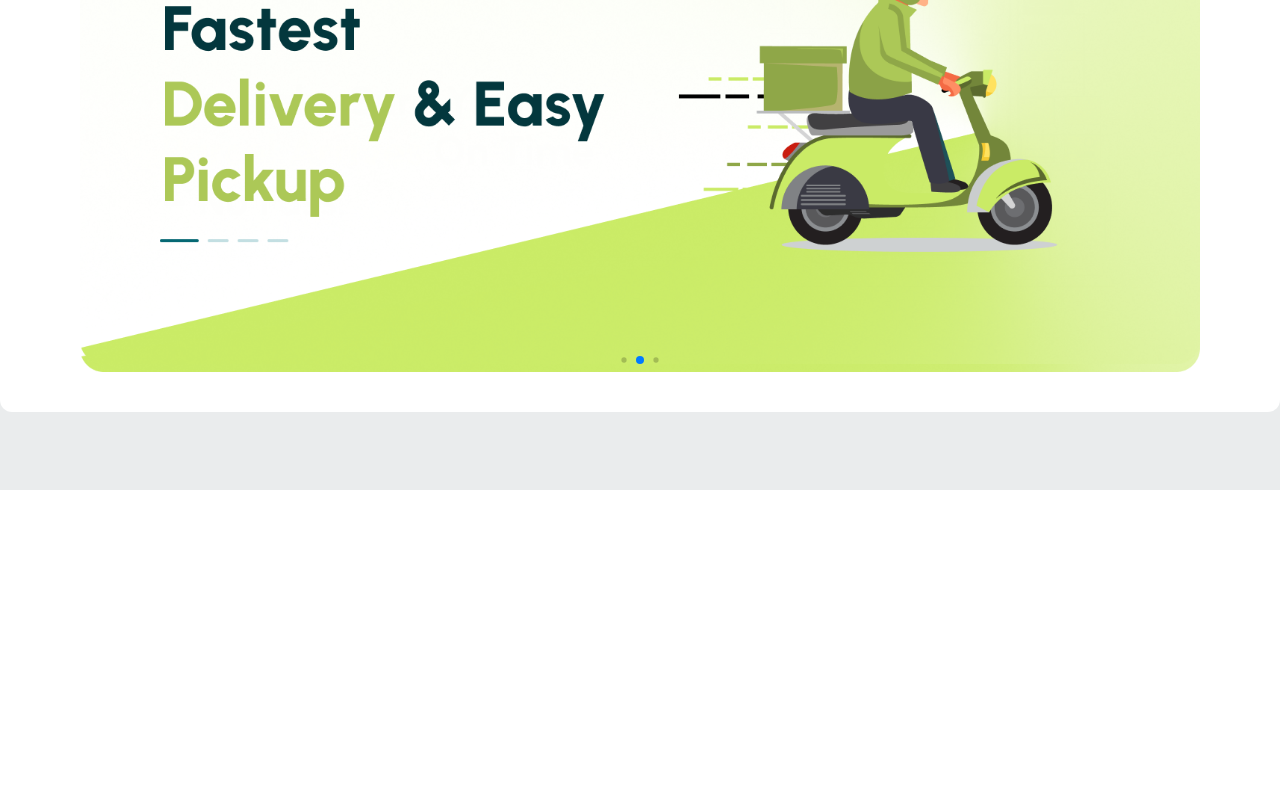
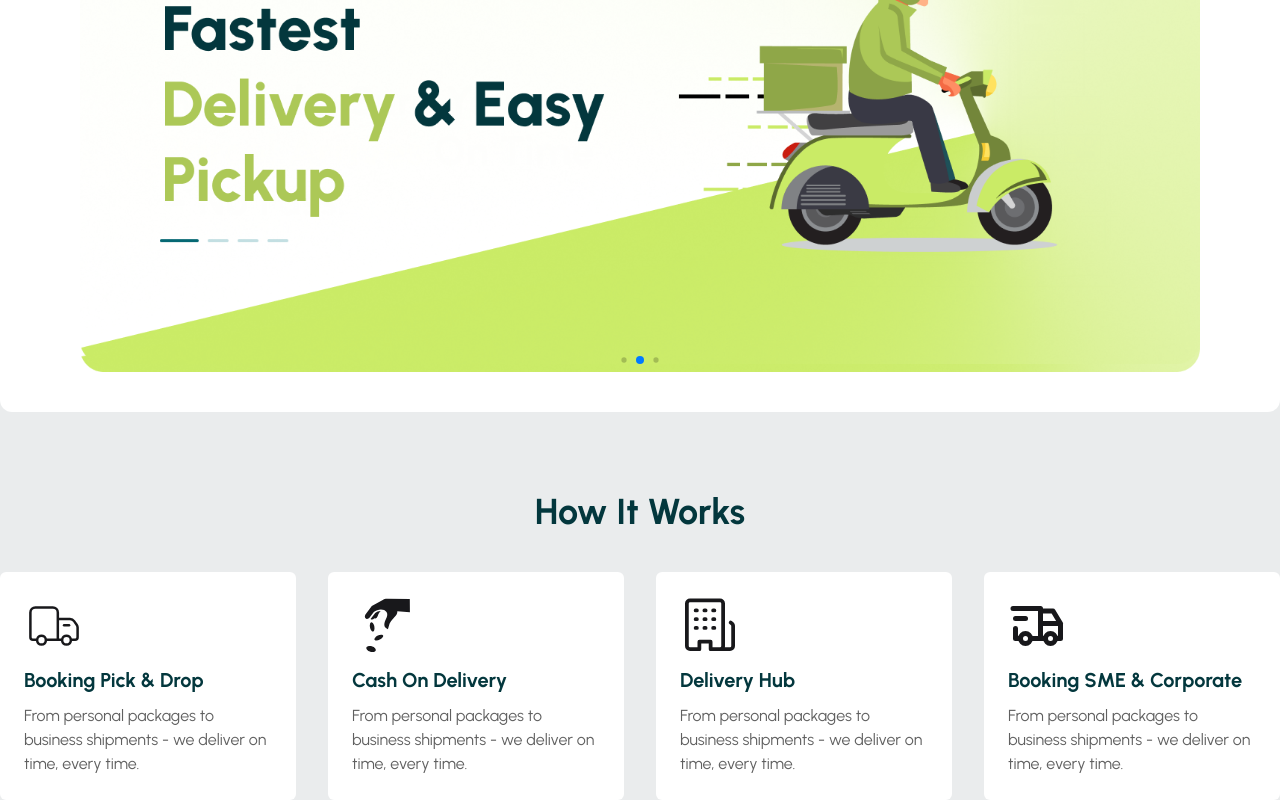
Before and after one commit to aamamunszone/zap-shift-client, a React (Vite) app: page /home in a window 1280 px wide. Shown: the part 310-1110 px from the top of the page. Before the commit the page ends 800 px from the top, so only its background shows below. Built offline with nearby package versions, Linux system fonts and the light colour scheme.

Commit message:
feat(HomePage): HowItWorks section added to HomePage

```diff
--- a/src/components/shared/Header/Header.jsx
+++ b/src/components/shared/Header/Header.jsx
@@ -19,7 +19,7 @@ const Header = () => {
   );
 
   return (
-    <Container className="sticky top-6 z-50 my-6 bg-base-100/70 backdrop-blur-sm rounded-xl px-8 py-5 w-full">
+    <Container className="bg-base-100/80 backdrop-blur-sm rounded-xl px-8 py-5 w-full">
       <div className="navbar p-0 min-h-0">
         {/* Logo */}
         <div className="navbar-start">
--- a/src/layouts/MainLayout/MainLayout.jsx
+++ b/src/layouts/MainLayout/MainLayout.jsx
@@ -7,7 +7,7 @@ const MainLayout = () => {
   return (
     <div className="flex flex-col justify-between min-h-screen">
       {/* Header Section */}
-      <header>
+      <header className="sticky top-6 z-50 my-6">
         <Header />
       </header>
 
--- a/src/pages/Home/Home.jsx
+++ b/src/pages/Home/Home.jsx
@@ -1,16 +1,22 @@
 import React from 'react';
 import HeroSection from './components/HeroSection/HeroSection';
+import HowItWorks from './components/HowItWorks/HowItWorks';
 
 const Home = () => {
   return (
-    <>
+    <div className="space-y-20">
       <title>ZapShift | Fast & Reliable Parcel Delivery Service</title>
 
       {/* Hero Section */}
       <section>
         <HeroSection />
       </section>
-    </>
+
+      {/* How It Works Section */}
+      <section>
+        <HowItWorks />
+      </section>
+    </div>
   );
 };
 
--- /dev/null
+++ b/src/pages/Home/components/HowItWorks/HowItWorks.jsx
@@ -0,0 +1,54 @@
+import React from 'react';
+import Container from '../../../../components/common/Container/Container';
+import { CiDeliveryTruck } from 'react-icons/ci';
+import { GiPayMoney } from 'react-icons/gi';
+import { GoOrganization } from 'react-icons/go';
+import { TbTruckDelivery } from 'react-icons/tb';
+
+const HowItWorks = () => {
+  const HowItWorksCards = [
+    {
+      icon: <CiDeliveryTruck />,
+      title: 'Booking Pick & Drop',
+      description:
+        'From personal packages to business shipments - we deliver on time, every time.',
+    },
+    {
+      icon: <GiPayMoney />,
+      title: 'Cash On Delivery',
+      description:
+        'From personal packages to business shipments - we deliver on time, every time.',
+    },
+    {
+      icon: <GoOrganization />,
+      title: 'Delivery Hub',
+      description:
+        'From personal packages to business shipments - we deliver on time, every time.',
+    },
+    {
+      icon: <TbTruckDelivery />,
+      title: 'Booking SME & Corporate',
+      description:
+        'From personal packages to business shipments - we deliver on time, every time.',
+    },
+  ];
+
+  return (
+    <Container>
+      <h2 className="text-center text-4xl font-bold text-secondary mb-10">
+        How It Works
+      </h2>
+      <div className="grid grid-cols-4 gap-8">
+        {HowItWorksCards.map((card) => (
+          <div className="bg-base-100 rounded-md p-6 flex flex-col justify-between gap-2.5 hover:scale-105 transition-all duration-300 ease-in-out cursor-pointer">
+            <span className="text-6xl">{card.icon}</span>
+            <h3 className="text-xl text-secondary font-bold">{card.title}</h3>
+            <p className="text-[#606060]">{card.description}</p>
+          </div>
+        ))}
+      </div>
+    </Container>
+  );
+};
+
+export default HowItWorks;
```
